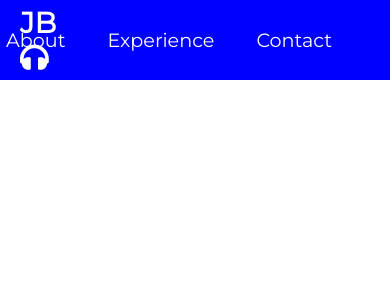
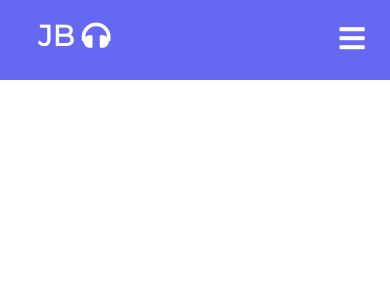
Before and after one commit to jbisa/jaybisa-website, a React (Create React App) app: page / in a window 390 px wide. Shown: the top 300 px of the page. Built offline with nearby package versions, Linux system fonts and the light colour scheme.

Commit message:
Set up responsive navbar.

```diff
--- a/src/components/Button.css
+++ b/src/components/Button.css
@@ -0,0 +1,46 @@
+:root {
+    --primary: #3acbf7;
+}
+
+.btn {
+    padding: 8px 20px;
+    border-radius: 4px;
+    outline: none;
+    border: none;
+    cursor: pointer;
+}
+
+.btn:hover {
+    padding: 8px 20px;
+    transition: all 0.3s ease-out;
+    background: #fff;
+    color: #6568F4;
+    transition: 250ms;
+}
+
+.btn--primary {
+    background-color: var(--primary);
+}
+
+.btn--outline {
+    background-color: transparent;
+    color: #fff;
+    padding: 8px 20px;
+    border-radius: 4px;
+    border: 1px solid var(--primary);
+    transition: all 0.3s ease-out;
+}
+
+.btn--medium {
+    padding: 8px 20px;
+    border-radius: 4px;
+    font-size: 18px;
+    color: #fff;
+}
+
+.btn--large {
+    padding: 12px 26px;
+    border-radius: 4px;
+    font-size: 20px;
+    color: #fff;
+}
--- a/src/components/Button.js
+++ b/src/components/Button.js
@@ -0,0 +1,30 @@
+import React from 'react';
+import './Button.css'
+
+const STYLES = [
+    'btn--primary',
+    'btn--outline'
+];
+
+const SIZES = [
+    'btn--medium',
+    'btn--large'
+];
+
+export const Button = ({
+    children,
+    type,
+    onClick,
+    buttonStyle,
+    buttonSize
+}) => {
+    const checkButtonStyle = STYLES.includes(buttonStyle) ? buttonStyle : STYLES[0];
+
+    const checkButtonSize = SIZES.includes(buttonSize) ? buttonSize : SIZES[0];
+
+    return (
+        <button className={`btn ${checkButtonStyle} ${checkButtonSize}`} onClick={onClick} type={type}>
+            {children}
+        </button>
+    )
+}
--- a/src/components/Navbar/Navbar.css
+++ b/src/components/Navbar/Navbar.css
@@ -1,5 +1,5 @@
 .NavbarItems {
-    background: blue;
+    background: #6668f4;
     height: 80px;
     display: flex;
     justify-content: center;
@@ -53,3 +53,86 @@
 .menu-icon {
     display: none;
 }
+
+@media screen and (max-width: 960px) {
+    .NavbarItems {
+        position: relative;
+    }
+
+    .nav-menu {
+        display: flex;
+        flex-direction: column;
+        width: 100%;
+        height: 500px;
+        position: absolute;
+        top: 80px;
+        left: -100%;
+        opacity: 1;
+        transition: all 0.5s ease;
+    }
+
+    .nav-menu.active {
+        background: #6668f4;
+        left: 0;
+        opacity: 1;
+        transition: all 0.5s ease;
+        z-index: 1;
+    }
+
+    .nav-links {
+        text-align: center;
+        padding: 2rem;
+        width: 100%;
+        display: table;
+    }
+
+    .nav-links:hover {
+        background-color: #7577fa;
+        border-radius: 0;
+    }
+
+    .navbar-logo {
+        position: absolute;
+        top: 0;
+        left: 0;
+        transform: translate(25%, 50%);
+    }
+
+    .menu-icon {
+        display: block;
+        position: absolute;
+        top: 0;
+        right: 0;
+        transform: translate(-100%, 60%);
+        font-size: 1.8rem;
+        cursor: pointer;
+    }
+
+    .fa-times {
+        color: #fff;
+        font-size: 2rem;
+    }
+
+    .nav-links-mobile {
+        display: block;
+        text-align: center;
+        padding: 1.5rem;
+        margin: 2rem auto;
+        border-radius: 4px;
+        width: 80%;
+        background: #4ad9e4;
+        text-decoration: none;
+        color: #fff;
+        font-size: 1.5rem;
+    }
+
+    .nav-links-mobile:hover {
+        background: #fff;
+        color: #6568F4;
+        transition: 250ms;
+    }
+
+    Button {
+        display: none;
+    }
+}
--- a/src/components/Navbar/Navbar.js
+++ b/src/components/Navbar/Navbar.js
@@ -1,4 +1,5 @@
 import React, { Component } from 'react';
+import { Button } from '../Button';
 import { MenuItems } from './MenuItems';
 import './Navbar.css';
 
@@ -27,6 +28,7 @@
                         )
                     })}
                 </ul>
+                <Button>Resume</Button>
             </nav>
         )
     }
```
Also changed, not shown: 1 other file (tests, documents, lock files or other folders).
